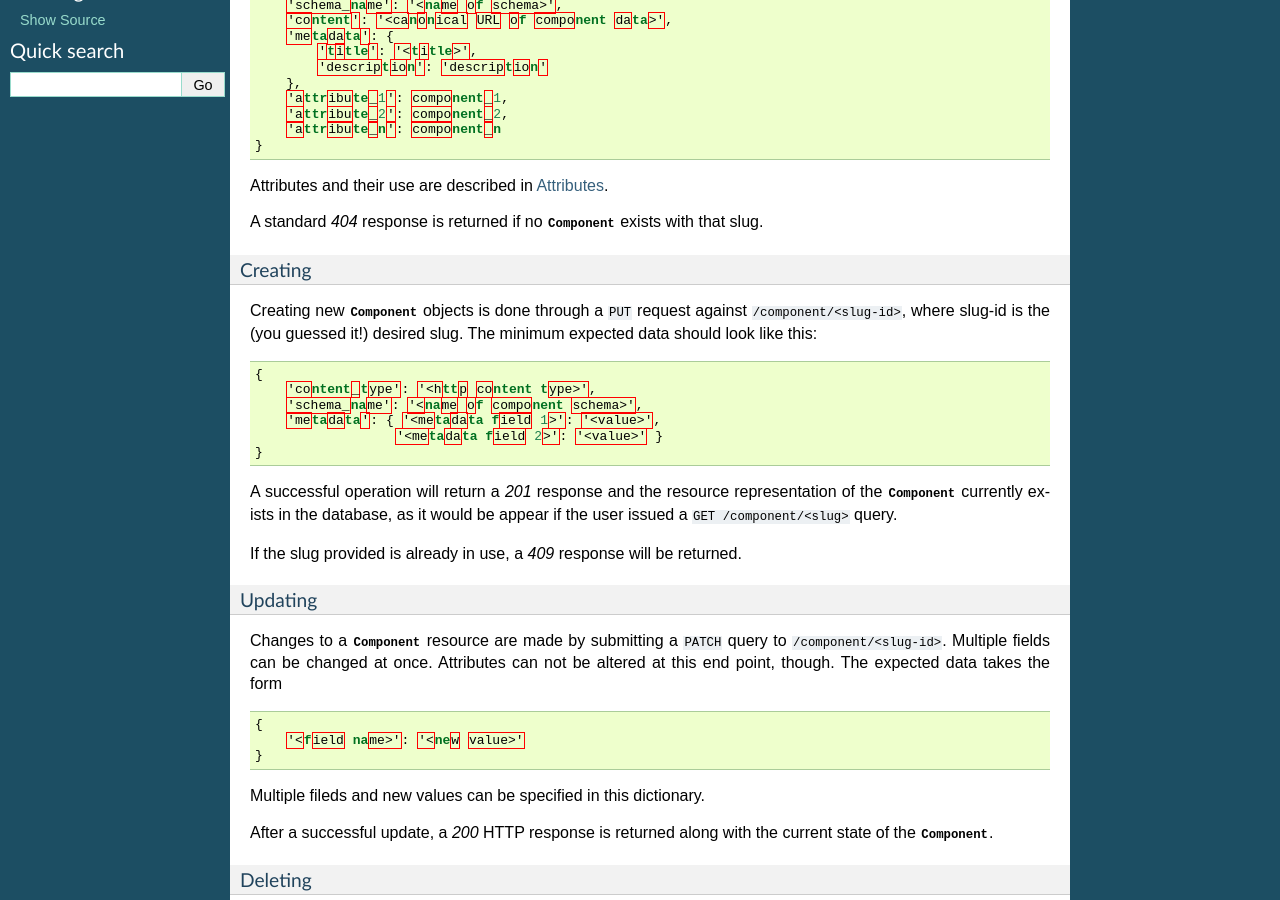
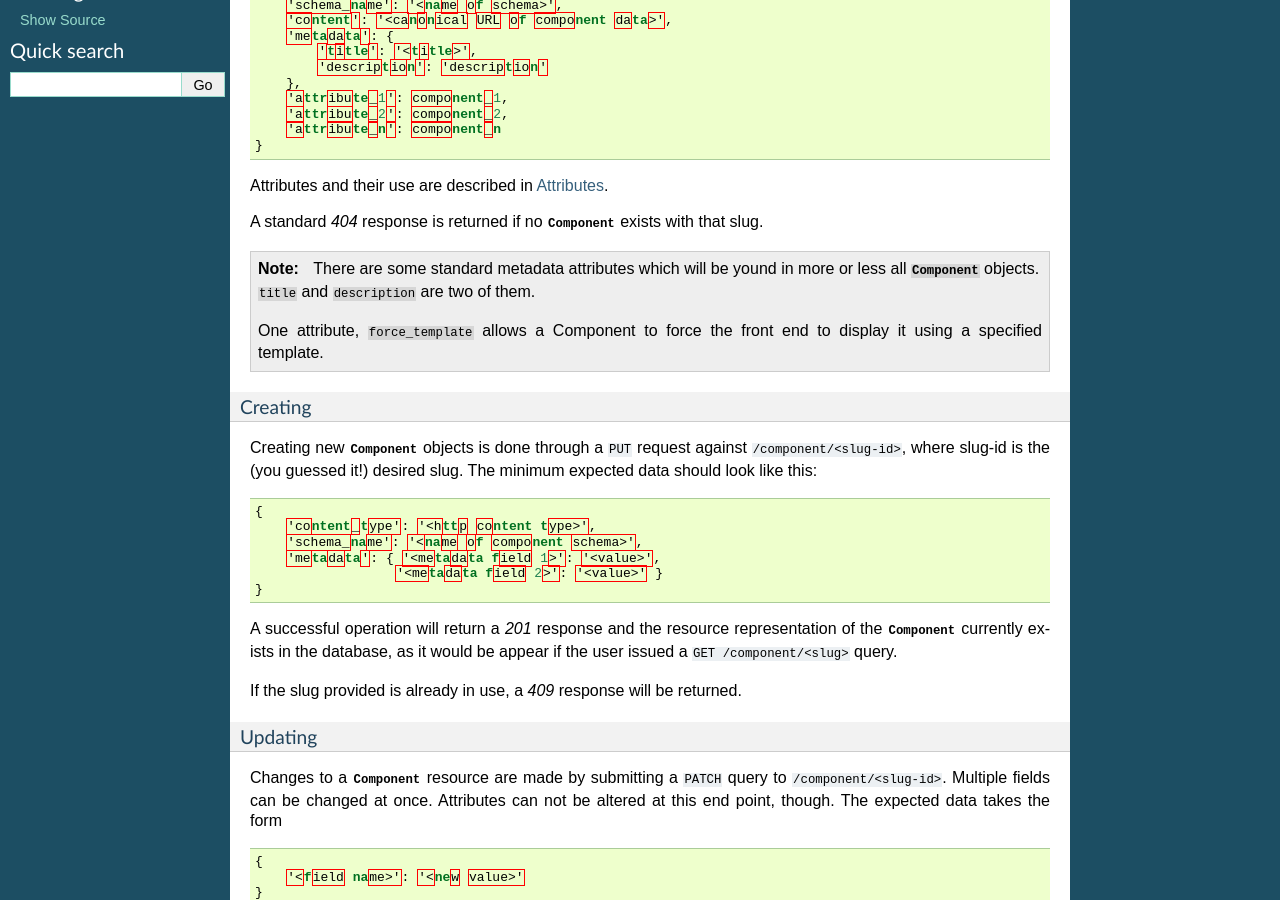
Before and after one commit to motherjones/mirrors, a Sphinx documentation site: the page built from docs/api_spec.rst, in a window 1280 px wide and 900 px high, scrolled down 415 px. Built offline with Sphinx 7.4.7, drawn with Linux system fonts in a browser that asks for light colours.

Commit message:
added a note about metadata to the API spec

```diff
--- a/docs/api_spec.rst
+++ b/docs/api_spec.rst
@@ -37,6 +37,14 @@ Attributes and their use are described in :ref:`attributes-section`.
 
 A standard *404* response is returned if no :py:class:`Component` exists
 with that slug.
+
+.. note ::
+   There are some standard metadata attributes which will be yound in more or
+   less all :py:class:`Component` objects. ``title`` and ``description`` are
+   two of them.
+
+   One attribute, ``force_template`` allows a Component to force the front end
+   to display it using a specified template.
 
 
 Creating
```
